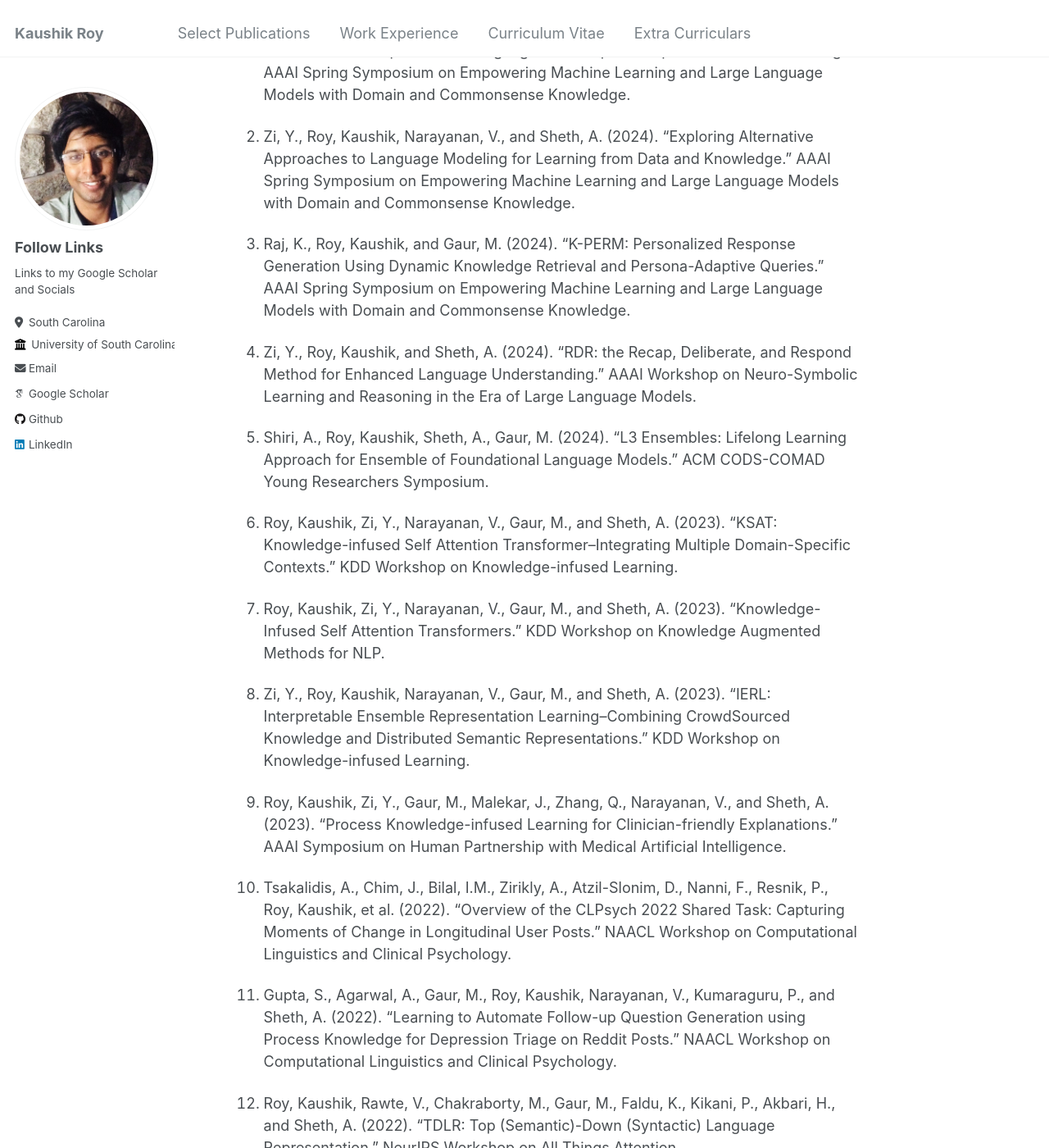
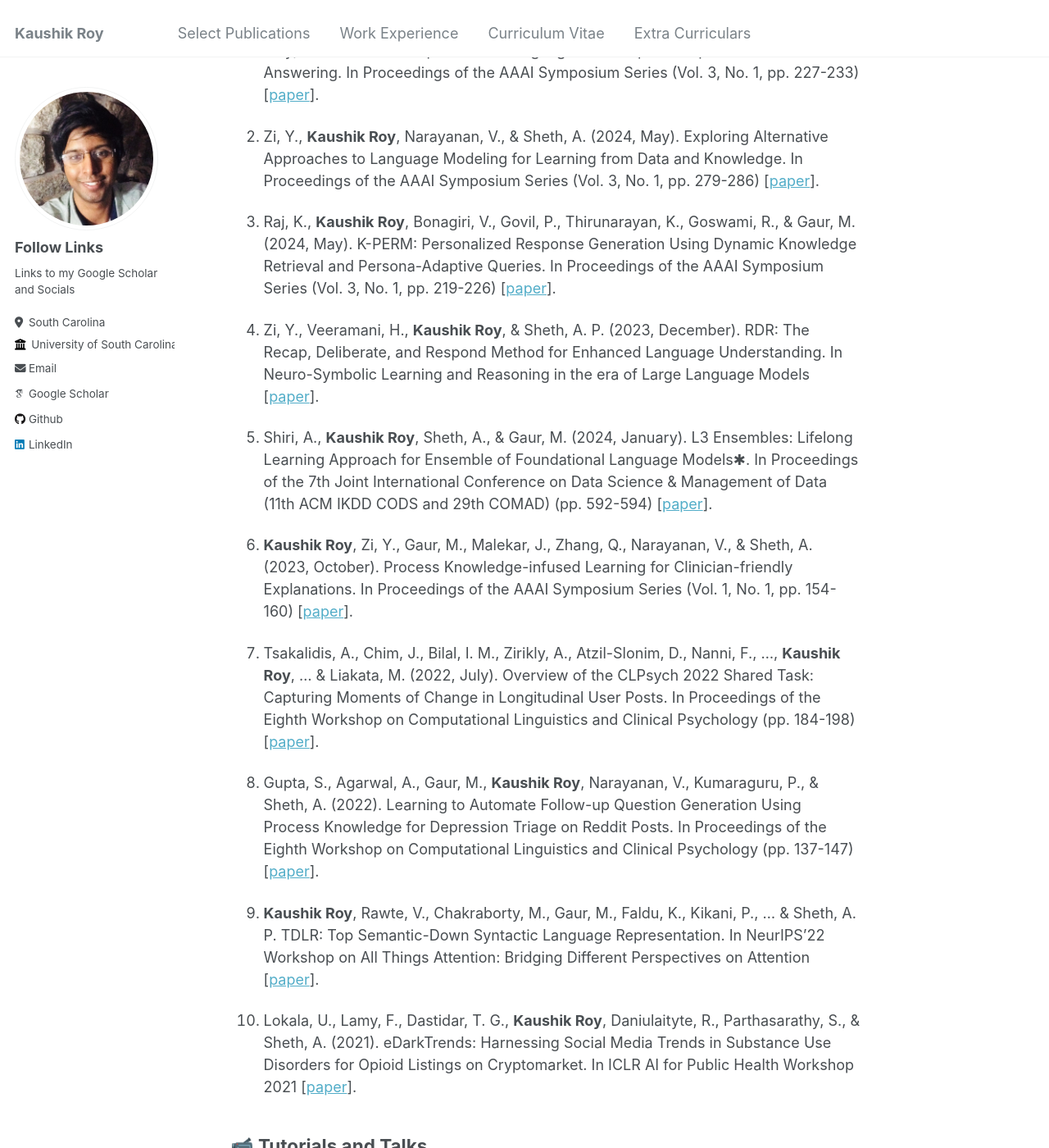
Before and after one commit to kauroy1994/home, a Jekyll site: the page built from _pages/markdown.md, in a window 1280 px wide and 1400 px high, scrolled down 2993 px. Shown: the whole window at 82% size. Built offline with Jekyll 4.4.1, drawn with Linux system fonts in a browser that asks for light colours; some web fonts are replaced; some of the changed text lies outside the part shown.

Commit message:
Update markdown.md

```diff
--- a/_pages/markdown.md
+++ b/_pages/markdown.md
@@ -59,61 +59,43 @@
 
 ## 📜 Symposium and Workshop Publications
 
-1. Roy, Kaushik, Oltramari, A., Zi, Y., Shyalika, C., Narayanan, V., and Sheth, A. (2024). "Causal Event Graph-Guided Language-based Spatiotemporal Question Answering." AAAI Spring Symposium on Empowering Machine Learning and Large Language Models with Domain and Commonsense Knowledge.
+1. **Kaushik Roy**, Oltramari, A., Zi, Y., Shyalika, C., Narayanan, V., & Sheth, A. (2024, May). Causal Event Graph-Guided Language-based Spatiotemporal Question Answering. In Proceedings of the AAAI Symposium Series (Vol. 3, No. 1, pp. 227-233) [[paper](https://ojs.aaai.org/index.php/AAAI-SS/article/download/31204/33364)].
 
-2. Zi, Y., Roy, Kaushik, Narayanan, V., and Sheth, A. (2024). "Exploring Alternative Approaches to Language Modeling for Learning from Data and Knowledge." AAAI Spring Symposium on Empowering Machine Learning and Large Language Models with Domain and Commonsense Knowledge.
+2. Zi, Y., **Kaushik Roy**, Narayanan, V., & Sheth, A. (2024, May). Exploring Alternative Approaches to Language Modeling for Learning from Data and Knowledge. In Proceedings of the AAAI Symposium Series (Vol. 3, No. 1, pp. 279-286) [[paper](https://ojs.aaai.org/index.php/AAAI-SS/article/download/31211/33371)].
 
-3. Raj, K., Roy, Kaushik, and Gaur, M. (2024). "K-PERM: Personalized Response Generation Using Dynamic Knowledge Retrieval and Persona-Adaptive Queries." AAAI Spring Symposium on Empowering Machine Learning and Large Language Models with Domain and Commonsense Knowledge.
+3. Raj, K., **Kaushik Roy**, Bonagiri, V., Govil, P., Thirunarayan, K., Goswami, R., & Gaur, M. (2024, May). K-PERM: Personalized Response Generation Using Dynamic Knowledge Retrieval and Persona-Adaptive Queries. In Proceedings of the AAAI Symposium Series (Vol. 3, No. 1, pp. 219-226) [[paper](https://ojs.aaai.org/index.php/AAAI-SS/article/download/31203/33363)].
 
-4. Zi, Y., Roy, Kaushik, and Sheth, A. (2024). "RDR: the Recap, Deliberate, and Respond Method for Enhanced Language Understanding." AAAI Workshop on Neuro-Symbolic Learning and Reasoning in the Era of Large Language Models.
+4. Zi, Y., Veeramani, H., **Kaushik Roy**, & Sheth, A. P. (2023, December). RDR: The Recap, Deliberate, and Respond Method for Enhanced Language Understanding. In Neuro-Symbolic Learning and Reasoning in the era of Large Language Models [[paper](https://openreview.net/forum?noteId=vWJhZ2s4f5)].
 
-5. Shiri, A., Roy, Kaushik, Sheth, A., Gaur, M. (2024). "L3 Ensembles: Lifelong Learning Approach for Ensemble of Foundational Language Models." ACM CODS-COMAD Young Researchers Symposium.
+5. Shiri, A., **Kaushik Roy**, Sheth, A., & Gaur, M. (2024, January). L3 Ensembles: Lifelong Learning Approach for Ensemble of Foundational Language Models✱. In Proceedings of the 7th Joint International Conference on Data Science & Management of Data (11th ACM IKDD CODS and 29th COMAD) (pp. 592-594) [[paper](https://dl.acm.org/doi/pdf/10.1145/3632410.3632494?casa_token=D084gG1akk0AAAAA:S1DBKZNdF3PXGEQzvgEOMgXAn9Ynw-Mq-iNXy-8zHZAGCUzYgeq-D-yGxEN_uKmVZgWZgjYygck)].
 
-6. Roy, Kaushik, Zi, Y., Narayanan, V., Gaur, M., and Sheth, A. (2023). "KSAT: Knowledge-infused Self Attention Transformer–Integrating Multiple Domain-Specific Contexts." KDD Workshop on Knowledge-infused Learning.
+6. **Kaushik Roy**, Zi, Y., Gaur, M., Malekar, J., Zhang, Q., Narayanan, V., & Sheth, A. (2023, October). Process Knowledge-infused Learning for Clinician-friendly Explanations. In Proceedings of the AAAI Symposium Series (Vol. 1, No. 1, pp. 154-160) [[paper](https://ojs.aaai.org/index.php/AAAI-SS/article/download/27494/27267)].
 
-7. Roy, Kaushik, Zi, Y., Narayanan, V., Gaur, M., and Sheth, A. (2023). "Knowledge-Infused Self Attention Transformers." KDD Workshop on Knowledge Augmented Methods for NLP.
+7. Tsakalidis, A., Chim, J., Bilal, I. M., Zirikly, A., Atzil-Slonim, D., Nanni, F., ..., **Kaushik Roy**, ... & Liakata, M. (2022, July). Overview of the CLPsych 2022 Shared Task: Capturing Moments of Change in Longitudinal User Posts. In Proceedings of the Eighth Workshop on Computational Linguistics and Clinical Psychology (pp. 184-198) [[paper](https://aclanthology.org/2022.clpsych-1.16.pdf)].
 
-8. Zi, Y., Roy, Kaushik, Narayanan, V., Gaur, M., and Sheth, A. (2023). "IERL: Interpretable Ensemble Representation Learning–Combining CrowdSourced Knowledge and Distributed Semantic Representations." KDD Workshop on Knowledge-infused Learning.
+8. Gupta, S., Agarwal, A., Gaur, M., **Kaushik Roy**, Narayanan, V., Kumaraguru, P., & Sheth, A. (2022). Learning to Automate Follow-up Question Generation Using Process Knowledge for Depression Triage on Reddit Posts. In Proceedings of the Eighth Workshop on Computational Linguistics and Clinical Psychology (pp. 137-147) [[paper](https://aclanthology.org/2022.clpsych-1.12/)].
 
-9. Roy, Kaushik, Zi, Y., Gaur, M., Malekar, J., Zhang, Q., Narayanan, V., and Sheth, A. (2023). "Process Knowledge-infused Learning for Clinician-friendly Explanations." AAAI Symposium on Human Partnership with Medical Artificial Intelligence.
+9. **Kaushik Roy**, Rawte, V., Chakraborty, M., Gaur, M., Faldu, K., Kikani, P., ... & Sheth, A. P. TDLR: Top Semantic-Down Syntactic Language Representation. In NeurIPS'22 Workshop on All Things Attention: Bridging Different Perspectives on Attention [[paper](https://attention-learning-workshop.github.io/2022/papers/rawte-tdlr_top_semanticdown_syntactic_language_representation.pdf)].
 
-10. Tsakalidis, A., Chim, J., Bilal, I.M., Zirikly, A., Atzil-Slonim, D., Nanni, F., Resnik, P., Roy, Kaushik, et al. (2022). "Overview of the CLPsych 2022 Shared Task: Capturing Moments of Change in Longitudinal User Posts." NAACL Workshop on Computational Linguistics and Clinical Psychology.
+10. Lokala, U., Lamy, F., Dastidar, T. G., **Kaushik Roy**, Daniulaityte, R., Parthasarathy, S., & Sheth, A. (2021). eDarkTrends: Harnessing Social Media Trends in Substance Use Disorders for Opioid Listings on Cryptomarket. In ICLR AI for Public Health Workshop 2021 [[paper](https://arxiv.org/abs/2103.15764)].
 
-11. Gupta, S., Agarwal, A., Gaur, M., Roy, Kaushik, Narayanan, V., Kumaraguru, P., and Sheth, A. (2022). "Learning to Automate Follow-up Question Generation using Process Knowledge for Depression Triage on Reddit Posts." NAACL Workshop on Computational Linguistics and Clinical Psychology.
+## 📹 Tutorials and Talks
 
-12. Roy, Kaushik, Rawte, V., Chakraborty, M., Gaur, M., Faldu, K., Kikani, P., Akbari, H., and Sheth, A. (2022). "TDLR: Top (Semantic)-Down (Syntactic) Language Representation." NeurIPS Workshop on All Things Attention.
+1. **Kaushik Roy**. "Healthcare Assistance Challenges-Driven Neurosymbolic AI,” invited talk at Ontolog Summit 2024, April 2024 [[Abstract](https://ontologforum.com/index.php/ConferenceCall_2024_04_24)][[Slides](https://ontologforum.s3.amazonaws.com/OntologySummit2024/TrackC/Healthcare-Assistance-Challenges-Driven-Neurosymbolic-AI--KaushikRoy_20240424.pdf)][[Video](https://www.youtube.com/watch?v=kptZoV20zvQ&list=PLqJzTtkUiq55fsHfNyDWmHtHJsurM8mX7&index=6&pp=iAQB)].
 
-13. Dolbir, N., Dastidar, T., and Roy, Kaushik. (2021). "NLP is Not enough–Contextualization of User Input in Chatbots." KGC Workshop on Knowledge-infused Learning.
+2. **Kaushik Roy**. Knowledge-infused Neurosymbolic Artificial Intelligence for Mental Healthcare. Intelligent Clinical Care Center, University of Florida, January 2024 [[Slides](https://lnkd.in/eVCzinAk)].
 
-14. Lokala, U., Lamy, F., Dastidar, T.G., Roy, Kaushik, Daniulaityte, R., Parthasarathy, S., and Sheth, A. (2021). "eDarkTrends: Harnessing Social Media Trends in Substance use disorders for Opioid Listings on Cryptomarket." ICLR Workshop on AI for Public Health.
+3. Lokala, U., **Kaushik Roy**, Jaimini, U., and Sheth, A. (2023). "Causal AI for Web and Health Care." ACM Web Conference [[Website](https://aiisc.ai/causalai/)].
 
-15. Roy, Kaushik, Zhang, Q., Gaur, M., and Sheth, A. (2021). "Knowledge-infused Policy Gradients for Adaptive Pandemic Control." AAAI Symposium on Combining Machine Learning and Knowledge Engineering.
+6. **Kaushik Roy**, Gaur, M., Zhang, Q., and Sheth, A. (2022). "Knowledge-infused Reinforcement Learning." Knowledge Graph Conference [[Website](https://aiisc.ai/kirl/)].
 
-16. Roy, Kaushik, Lokala, U., Khandelwal, V., and Sheth, A. (2021). "" Is Depression Related to Cannabis?": A Knowledge-infused Model for Entity and Relation Extraction with Limited Supervision." AAAI Symposium on Combining Machine Learning and Knowledge Engineering.
+7. **Kaushik Roy**, Lokala, U., Gaur, M., and Sheth, A.P. (2022). "Neuro-symbolic AI for Mental Healthcare." International Conference on AI-ML Systems [[Website](https://aiisc.ai/neurone/)].
 
-17. Asawa, P., Gaur, M., Roy, Kaushik, and Sheth, A. (2020). "COVID-19 in Spain and India: Comparing Policy Implications by Analyzing Epidemiological and Social Media Data." AAAI Symposium on AI for Social Good.
+8. Lokala, U., Gaur, M., **Kaushik Roy**, and Sheth, A. (2021). "Knowledge infused Natural Language understanding for Public Health, Epidemiology, and Substance Use." IJCAI Workshop on Mining Actionable Insights from Social Networks [[Video](https://www.youtube.com/watch?v=pRUXTuxm3as)].
 
-## 📰 Tutorials and Talks
+9. Sheth, A., **Kaushik Roy**, Gaur, M., and Lokala, U. (2021). "Knowledge In-Wisdom Out-Explainable Data for AI in Cyber Social Threats and Public Health." AAAI Conference on Web and Social Media [[Website](https://aiisc.ai/kiwo-icwsm/)].
 
-1. Roy, Kaushik, Chakraborty, M., Zi, Y., Gaur, M., Sheth, A. (2024). "Neurosymbolic Customized and Compact CoPilots." International Semantic Web Conference.
-
-2. Roy, Kaushik. (2024). "Healthcare Assistance Challenges-Driven Neurosymbolic AI." Track C Applications to Healthcare, Ontolog Summit.
-
-3. Roy, Kaushik. (2024). "Keynote: Neurosymbolic AI-based Decision-Making for Mental Healthcare." University of Florida Health, Intelligent Critical Care Center.
-
-4. Lokala, U., Roy, Kaushik, Jaimini, U., and Sheth, A. (2023). "Tutorial: Causal AI for Web and Health Care." ACM Web Conference.
-
-5. Roy, Kaushik. (2023). "Tutorial: Knowledge-infused Artificial Intelligence for Mental Healthcare." Shodhguru Labs.
-
-6. Roy, Kaushik, Gaur, M., Zhang, Q., and Sheth, A. (2022). "Knowledge-infused Reinforcement Learning." Knowledge Graph Conference.
-
-7. Roy, Kaushik, Lokala, U., Gaur, M., and Sheth, A.P. (2022). "Tutorial: Neuro-symbolic AI for Mental Healthcare." International Conference on AI-ML Systems.
-
-8. Lokala, U., Gaur, M., Roy, Kaushik, and Sheth, A. (2021). "Knowledge infused Natural Language understanding for Public Health, Epidemiology, and Substance Use." IJCAI Workshop on Mining Actionable Insights from Social Networks.
-
-9. Sheth, A., Roy, Kaushik, Gaur, M., and Lokala, U. (2021). "Tutorial on Knowledge In-Wisdom Out-Explainable Data for AI in Cyber Social Threats and Public Health." AAAI Conference on Web and Social Media.
-
-10. Gaur, M., and Roy, Kaushik. (2020). "Knowledge-infused Statistical Learning for Social Good Applications." PyData Berlin.
+10. Gaur, M., and **Kaushik Roy** (2020). "Knowledge-infused Statistical Learning for Social Good Applications." PyData Berlin [[Video](https://www.youtube.com/watch?v=NHTSm5TW7E0)].
 
 ## 📖 Teaching and Academic Service
 
```
